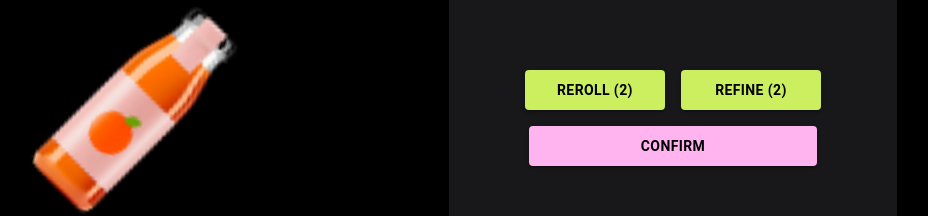
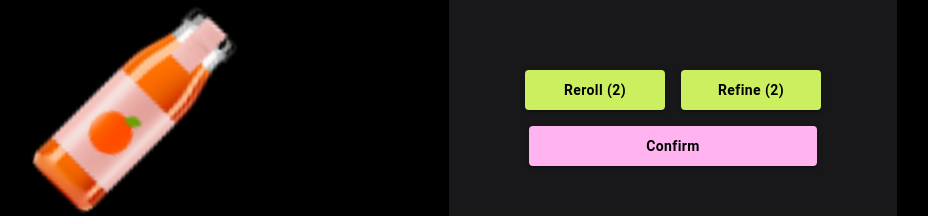
Before and after one commit to reallyAD/microSite-frontend, a React (Vite) app: page /drink-result-confirmation in a window 1280 px wide. Shown: the part 332-548 px from the top of the page, without its empty margins (191-1119 px from the left). Built offline with nearby package versions, Linux system fonts and the light colour scheme.

Commit message:
Changed submit buttons to have lowercases

```diff
--- a/src/components/ReusableButton.jsx
+++ b/src/components/ReusableButton.jsx
@@ -53,6 +53,8 @@ function ResusableButton({ text, onClick, color, width, height, disabled}) {
               fontWeight: 'bold',
               width: `${width}px`,
               height: `${height}px`,
+              textTransform: 'none',
+
           }}
       >
           {text}
```
